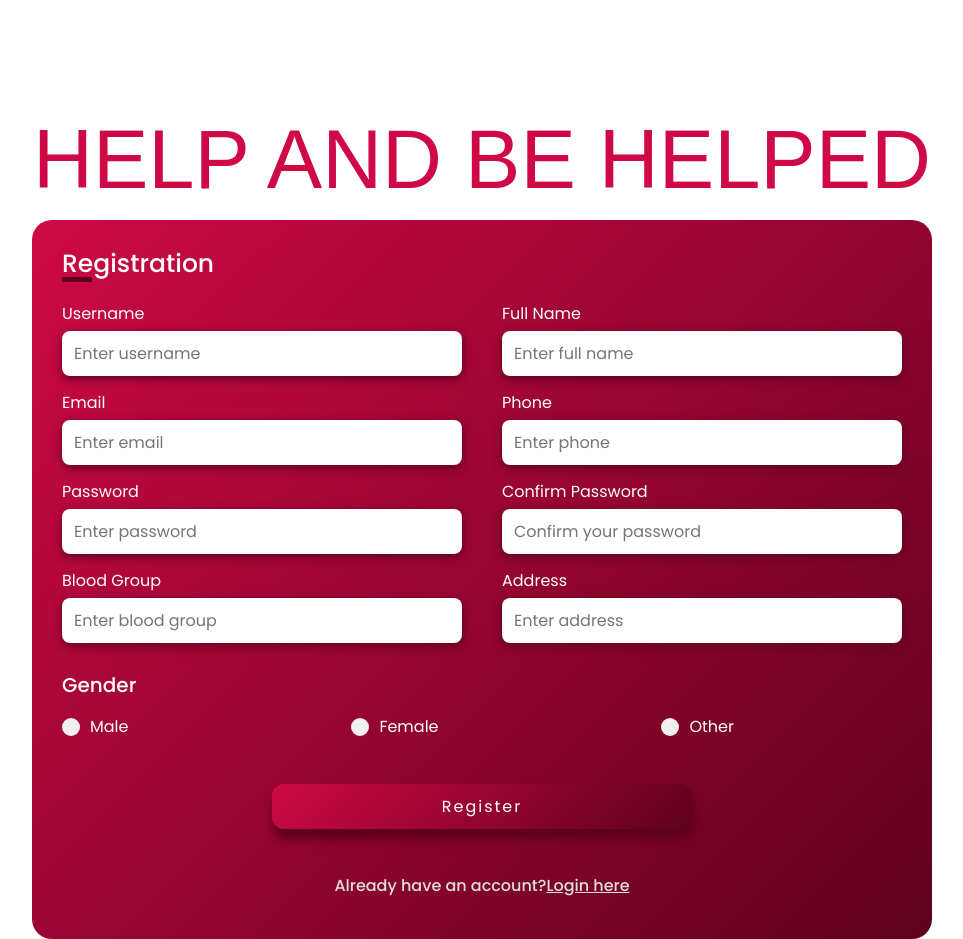
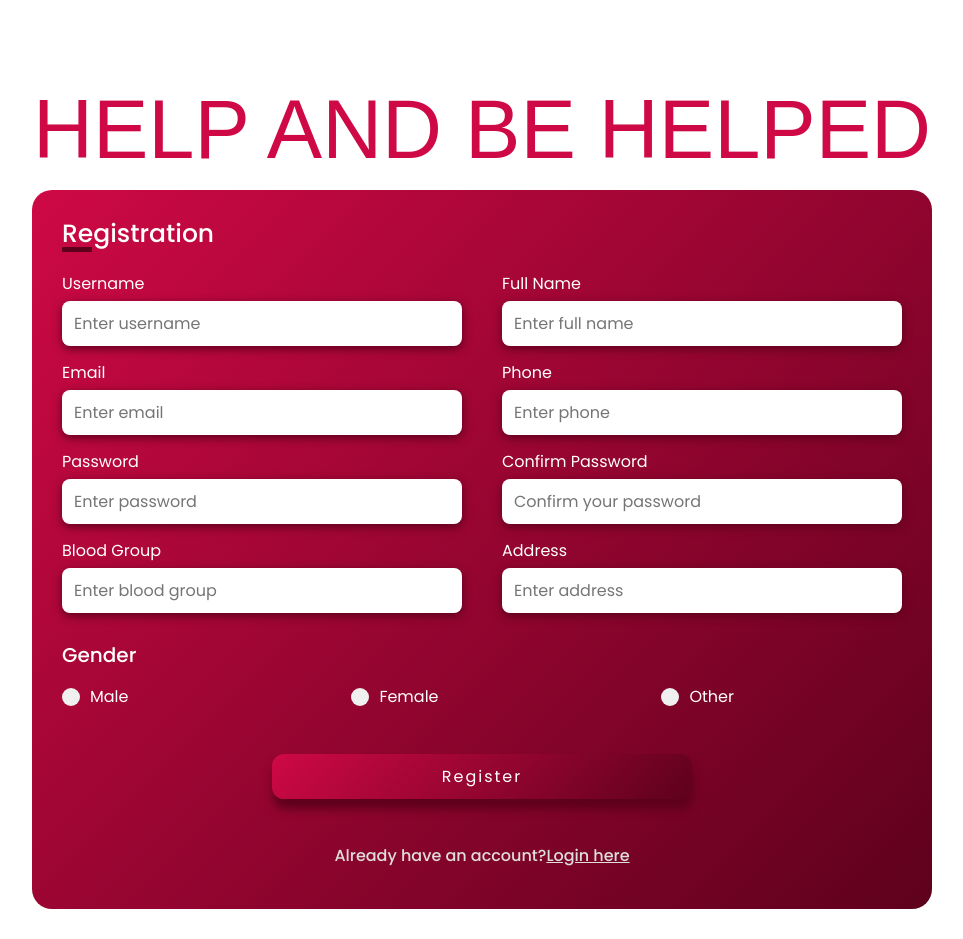
Before and after one commit to sakib071/blood_donation, a PHP site: page /register.html in a window 1280 px wide. Shown: the whole page, without its empty margins (158-1121 px from the left). After the commit the page ends 909 px from the top, so only its background shows below. Run offline with PHP 8.4, Linux system fonts and the light colour scheme.

Commit message:
register margin fixed

```diff
--- a/css/register.css
+++ b/css/register.css
@@ -14,7 +14,7 @@ body {
   background: #fff;
 }
 .titletag h1 {
-  margin-top: 100px;
+  margin-top: 70px;
   margin-bottom: 10px;
   padding: 0;
   font-size: 83px;
```
